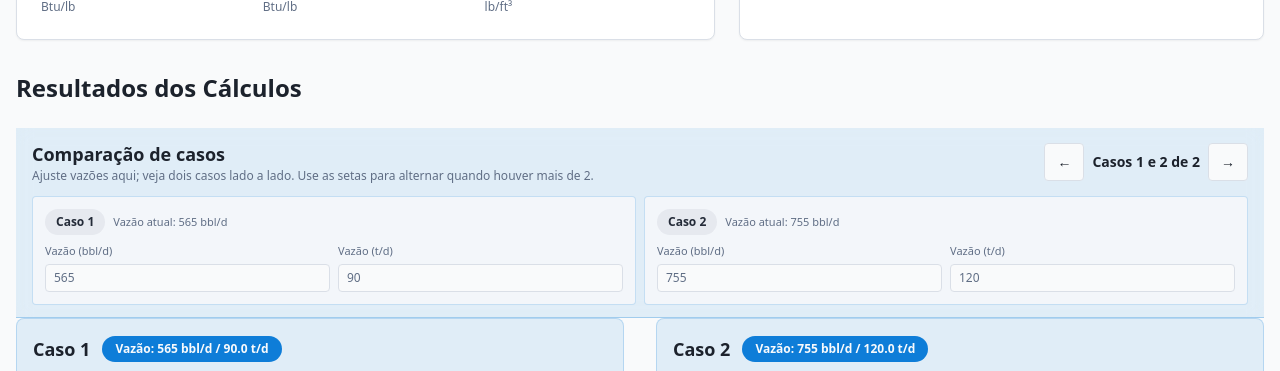
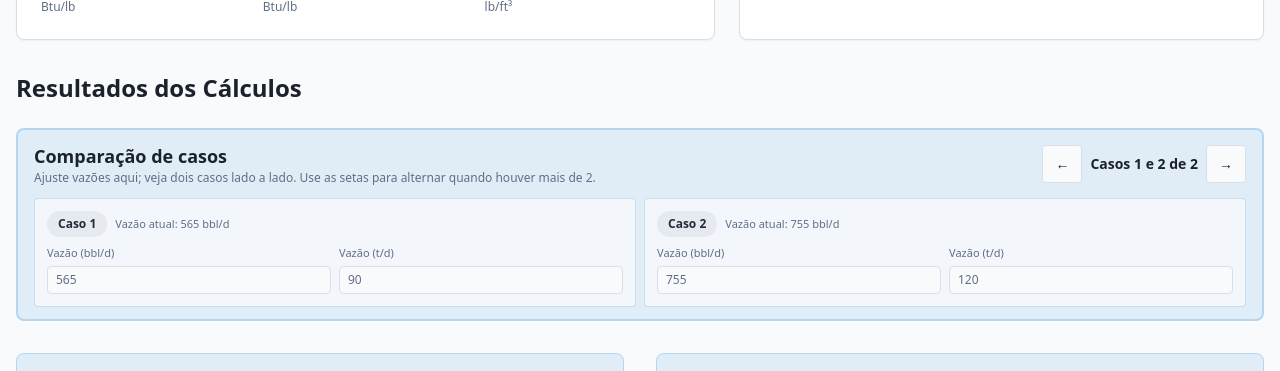
Before and after one commit to wendellpbarreto/steam-flood-analysis, a React (Vite) app: page / in a window 1280 px wide. Shown: the part 2160-2531 px from the top of the page. Built offline with nearby package versions, Linux system fonts and the light colour scheme.

Commit message:
fix: keep comparison bar compact and aligned without overflow

```diff
--- a/src/App.tsx
+++ b/src/App.tsx
@@ -124,8 +124,8 @@ function App() {
             <div>
               <h2 className="text-2xl font-bold mb-6">Resultados dos Cálculos</h2>
 
-              <div className="sticky top-0 z-30 bg-primary/10 border-b border-primary/30 backdrop-blur">
-                <div className="container mx-auto px-4 py-3 flex flex-col gap-3">
+              <div className="sticky top-20 z-20 bg-primary/10 border-2 border-primary/20 rounded-lg mb-8 backdrop-blur">
+                <div className="px-4 py-3 flex flex-col gap-3">
                   <div className="flex flex-col gap-2 md:flex-row md:items-center md:justify-between">
                     <div>
                       <h3 className="text-lg font-bold">Comparação de casos</h3>
```
